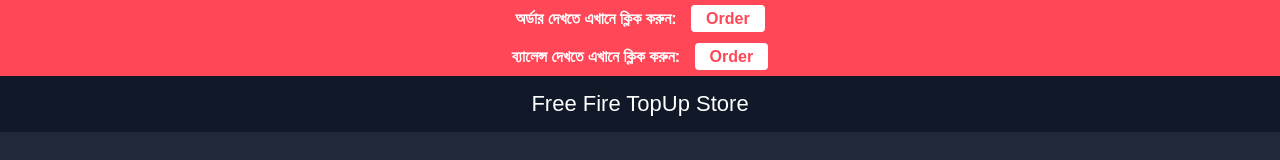
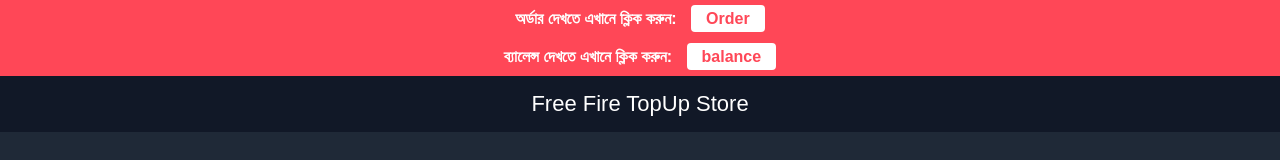
Before and after one commit to rittiksarkar663-oss/freefiretopup, a plain HTML site: page index.html in a window 1280 px wide. Shown: the top 160 px of the page. Drawn offline with Linux system fonts and the light colour scheme.

Commit message:
Change link text from 'Order' to 'balance'

```diff
--- a/index.html
+++ b/index.html
@@ -78,7 +78,7 @@
 </div>
     <div style="background: #ff4757; text-align: center; padding: 10px; font-family: Arial; font-weight: bold;">
     <span style="color: white; margin-right: 10px;">ব্যালেন্স দেখতে এখানে ক্লিক করুন:</span>
-    <a href="https://blanceseed.blogspot.com/" target="_blank" style="background: white; color: #ff4757; padding: 5px 15px; text-decoration: none; border-radius: 4px;">Order</a>
+    <a href="https://blanceseed.blogspot.com/" target="_blank" style="background: white; color: #ff4757; padding: 5px 15px; text-decoration: none; border-radius: 4px;">balance</a>
 </div>
 <header>Free Fire TopUp Store</header>
 
```
